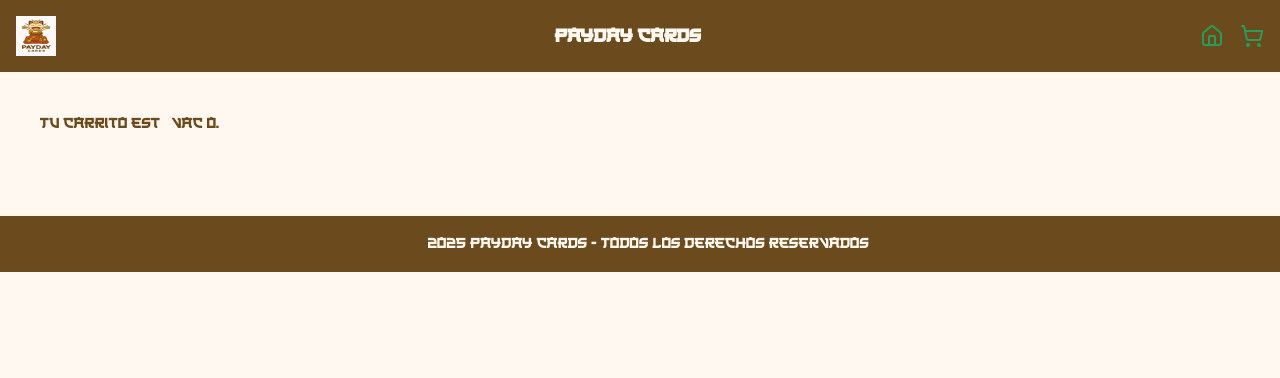
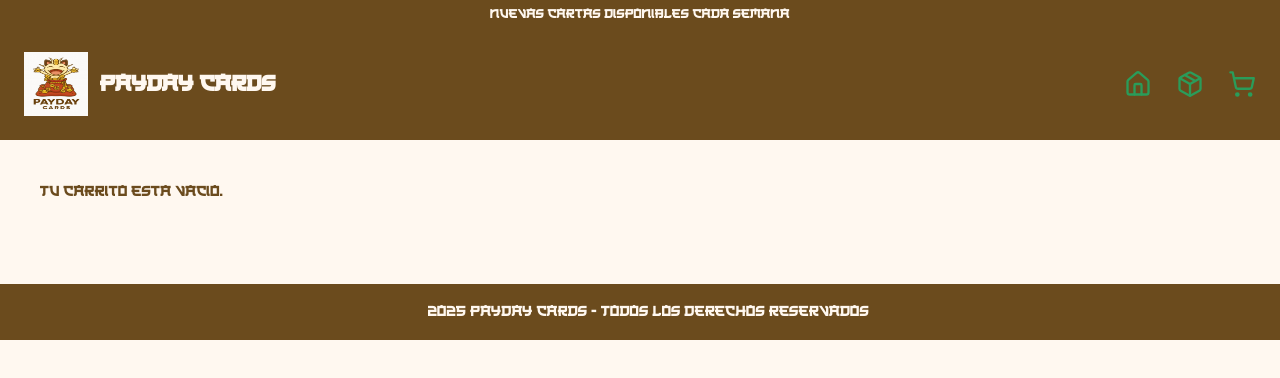
Before and after one commit to jmartinyube/payday_trial, a Next.js app: page /cart in a window 1280 px wide. Shown: the top 378 px of the page. Built offline with nearby package versions, Linux system fonts and the light colour scheme.

Commit message:
cambio página de inicio y añadida página de productos

```diff
--- a/app/cart/page.tsx
+++ b/app/cart/page.tsx
@@ -7,7 +7,7 @@
 
   const total = cart.reduce((sum, item) => sum + item.price * item.quantity, 0);
 
-  if (cart.length === 0) return <p className="p-10">Tu carrito está vacío.</p>;
+  if (cart.length === 0) return <p className="p-10">Tu carrito esta vacio.</p>;
 
   return (
     <div className="p-10 max-w-3xl mx-auto">
@@ -19,7 +19,7 @@
           <div className="flex-1">
             <h2 className="font-bold">{item.title}</h2>
             <p>
-              {item.price} USD × {item.quantity}
+              {item.price} € × {item.quantity}
             </p>
 
             {/* Controles para cantidad */}
@@ -49,7 +49,7 @@
         </div>
       ))}
 
-      <h2 className="text-2xl font-bold mt-6">Total: {total.toFixed(2)} USD</h2>
+      <h2 className="text-2xl font-bold mt-6">Total: {total.toFixed(2)} €</h2>
 
       <div className="flex gap-4 mt-4">
         <button onClick={clearCart} className="bg-red-500 text-white px-4 py-2 rounded">
--- a/app/layout.tsx
+++ b/app/layout.tsx
@@ -3,44 +3,70 @@
 import "./globals.css";
 import { CartProvider, useCart } from "./context/CartContext";
 import Link from "next/link";
-import { ShoppingCart, Home } from "lucide-react";
+import { ShoppingCart, Home, Package } from "lucide-react";
+import { useEffect, useState } from "react";
 
 export default function RootLayout({ children }: { children: React.ReactNode }) {
+  // Mensajes para el top header
+  const messages = [
+    "Envio gratis en compras mayores a 50€",
+    "Nuevas cartas disponibles cada semana",
+    "¡Suscribete y obten un 10% de descuento!",
+  ];
+  const [currentMessage, setCurrentMessage] = useState(0);
+
+  // Rotar mensajes cada 5 segundos
+  useEffect(() => {
+    const interval = setInterval(() => {
+      setCurrentMessage((prev) => (prev + 1) % messages.length);
+    }, 5000);
+    return () => clearInterval(interval);
+  }, []);
+
   return (
     <html lang="es">
       <body className="font-body" style={{ background: "var(--background)", color: "var(--foreground)" }}>
         <CartProvider>
+          {/* Top Header: mensajes */}
+          <div
+            className="w-full text-center py-1 text-sm font-medium"
+            style={{ background: "var(--foreground)", color: "var(--background)" }}
+          >
+            {messages[currentMessage]}
+          </div>
+
+          {/* Main Header */}
           <header
-            className="p-4 flex justify-between items-center"
+            className="flex justify-between items-center px-6 py-6"
             style={{ background: "var(--foreground)", color: "var(--background)" }}
           >
             {/* IZQUIERDA: Logo */}
-            <Link href="/" className="flex items-center gap-2">
-              <img src="/logo_payday.png" alt="Logo" className="w-10 h-10" />
+            <Link href="/" className="flex items-center gap-3">
+              <img src="/logo_payday.png" alt="Logo" className="w-16 h-16" />
+              <span className="text-2xl font-heading font-bold">Payday Cards</span>
             </Link>
 
-            {/* CENTRO: Nombre */}
-            <div className="flex-1 text-center">
-              <Link
-                href="/"
-                className="text-xl font-bold hover:text-[var(--accent-yellow)]"
-                style={{ fontFamily: "var(--font-family-heading)" }}
-              >
-                Payday Cards
+            {/* DERECHA: Iconos */}
+            <div className="flex items-center gap-6 text-lg">
+              {/* Icono Home */}
+              <Link href="/" title="Inicio" className="hover:text-[var(--accent-red)]">
+                <Home size={28} color="var(--accent-green)" />
               </Link>
-            </div>
 
-            {/* DERECHA: Home y Carrito */}
-            <div className="flex items-center gap-4">
-              <Link href="/" className="hover:text-[var(--accent-red)]">
-                <Home size={24} color="var(--accent-green)" />
+              {/* Icono Productos */}
+              <Link href="/products" title="Productos" className="hover:text-[var(--accent-red)]">
+                <Package size={28} color="var(--accent-green)" />
               </Link>
+
+              {/* Icono Carrito */}
               <CartIcon />
             </div>
           </header>
 
+          {/* Contenido */}
           {children}
 
+          {/* Footer */}
           <footer
             className="text-center p-4 mt-10"
             style={{ background: "var(--foreground)", color: "var(--background)", fontFamily: "var(--font-family-body)" }}
@@ -58,8 +84,8 @@
   const totalItems = cart.reduce((sum, i) => sum + i.quantity, 0);
 
   return (
-    <Link href="/cart" className="relative flex items-center">
-      <ShoppingCart size={24} color="var(--accent-green)" />
+    <Link href="/cart" title="Carrito" className="relative flex items-center hover:text-[var(--accent-red)]">
+      <ShoppingCart size={28} color="var(--accent-green)" />
       {totalItems > 0 && (
         <span
           className="absolute -top-2 -right-2 rounded-full w-5 h-5 flex items-center justify-center text-xs"
@@ -83,6 +109,8 @@
 
 
 
+
+
 /*export default function RootLayout({
   children,
 }: Readonly<{
--- a/app/page.tsx
+++ b/app/page.tsx
@@ -1,42 +1,30 @@
 // app/page.tsx
+"use client";
+
 import Link from "next/link";
-import { getProducts } from "@/lib/shopify";
-import { Product } from "@/types/product";
+import { ShoppingCart, Home } from "lucide-react";
 
-// Helper para obtener la primera imagen
-function getProductImage(product: Product) {
-  return product.images.edges[0]?.node.url || "/placeholder.png";
-}
+export default function HomePage() {
+  return (
+    <main className="p-8 font-body" style={{ background: "var(--background)", color: "var(--foreground)" }}>
+      <section className="text-center mb-12">
+        <h1 className="text-4xl font-heading font-bold mb-4">Bienvenido a Payday Cards</h1>
+        <p className="text-lg text-[var(--accent-yellow)]">
+          Explora nuestra tienda
+        </p>
+      </section>
 
-export default async function HomePage() {
-  let products: Product[] = [];
+      <section className="grid grid-cols-1 sm:grid-cols-2 md:grid-cols-3 gap-6 mb-12">
+        <img src="/banner1.png" alt="Banner 1" className="rounded shadow-lg" />
+        <img src="/banner2.png" alt="Banner 2" className="rounded shadow-lg" />
+        <img src="/banner3.png" alt="Banner 3" className="rounded shadow-lg" />
+      </section>
 
-  try {
-    products = await getProducts();
-  } catch (e) {
-    console.error("Error al obtener productos:", e);
-  }
-
-  return (
-    <div className="p-10 grid grid-cols-1 sm:grid-cols-2 md:grid-cols-3 gap-6">
-      {products.length === 0 && <p>No hay productos o error de conexión.</p>}
-
-      {products.map((product: Product) => (
-        <Link key={product.id} href={`/product/${product.title.replace(/\s+/g, '-').toLowerCase()}`}>
-          <div className="border p-4 rounded-xl shadow hover:shadow-lg transition cursor-pointer">
-            <img
-              src={getProductImage(product)}
-              alt={product.title}
-              className="rounded mb-4"
-            />
-            <h2 className="text-xl font-bold">{product.title}</h2>
-            <p className="text-gray-600">
-              {product.priceRange.minVariantPrice.amount}{" "}
-              {product.priceRange.minVariantPrice.currencyCode}
-            </p>
-          </div>
+      <div className="text-center">
+        <Link href="/products" className="inline-block bg-[var(--accent-green)] text-[var(--background)] px-6 py-3 rounded-lg font-bold hover:bg-[var(--accent-yellow)] transition">
+          Ver productos
         </Link>
-      ))}
-    </div>
+      </div>
+    </main>
   );
 }
--- a/app/product/[handle]/ProductDetails.tsx
+++ b/app/product/[handle]/ProductDetails.tsx
@@ -11,14 +11,25 @@
   return (
     <div className="p-10 max-w-3xl mx-auto">
       <img src={image || "/placeholder.png"} alt={product.title} className="rounded-lg mb-6"/>
-      <h1 className="text-3xl font-bold">{product.title}</h1>
-      <p className="text-gray-600 mt-2">
+      <h1 className="text-3xl font-heading font-bold">{product.title}</h1>
+      <p className="text-[var(--foreground)] mt-2">
         {product.priceRange.minVariantPrice.amount} {product.priceRange.minVariantPrice.currencyCode}
       </p>
-      <p className="mt-4">{product.description}</p>
+      <p className="mt-4 text-[var(--foreground)]">{product.description}</p>
 
       <button
-        className="bg-blue-600 text-white px-6 py-3 rounded-lg mt-6 hover:bg-blue-700"
+        className="mt-6 px-6 py-3 rounded-lg font-bold transition-colors"
+        style={{
+          backgroundColor: "var(--accent-green)",
+          color: "var(--background)",
+          fontFamily: "var(--font-family-body)",
+        }}
+        onMouseOver={(e) => {
+          (e.currentTarget as HTMLButtonElement).style.backgroundColor = "var(--accent-yellow)";
+        }}
+        onMouseOut={(e) => {
+          (e.currentTarget as HTMLButtonElement).style.backgroundColor = "var(--accent-green)";
+        }}
         onClick={() => {
           if (!firstVariant) return;
           addToCart({
--- /dev/null
+++ b/app/products/page.tsx
@@ -0,0 +1,41 @@
+// app/products/page.tsx
+import Link from "next/link";
+import { getProducts } from "@/lib/shopify";
+import { Product } from "@/types/product";
+
+function getProductImage(product: Product) {
+  return product.images.edges[0]?.node.url || "/placeholder.png";
+}
+
+export default async function ProductsPage() {
+  let products: Product[] = [];
+
+  try {
+    products = await getProducts();
+  } catch (e) {
+    console.error("Error al obtener productos:", e);
+  }
+
+  return (
+    <div className="p-10 grid grid-cols-1 sm:grid-cols-2 md:grid-cols-3 gap-6">
+      {products.length === 0 && <p>No hay productos o error de conexión.</p>}
+
+      {products.map((product: Product) => (
+        <Link key={product.id} href={`/product/${product.title.replace(/\s+/g, "-").toLowerCase()}`}>
+          <div className="border p-4 rounded-xl shadow hover:shadow-lg transition cursor-pointer">
+            <img
+              src={getProductImage(product)}
+              alt={product.title}
+              className="rounded mb-4"
+            />
+            <h2 className="text-xl font-bold">{product.title}</h2>
+            <p className="text-gray-600">
+              {product.priceRange.minVariantPrice.amount}{" "}
+              {product.priceRange.minVariantPrice.currencyCode}
+            </p>
+          </div>
+        </Link>
+      ))}
+    </div>
+  );
+}
```
